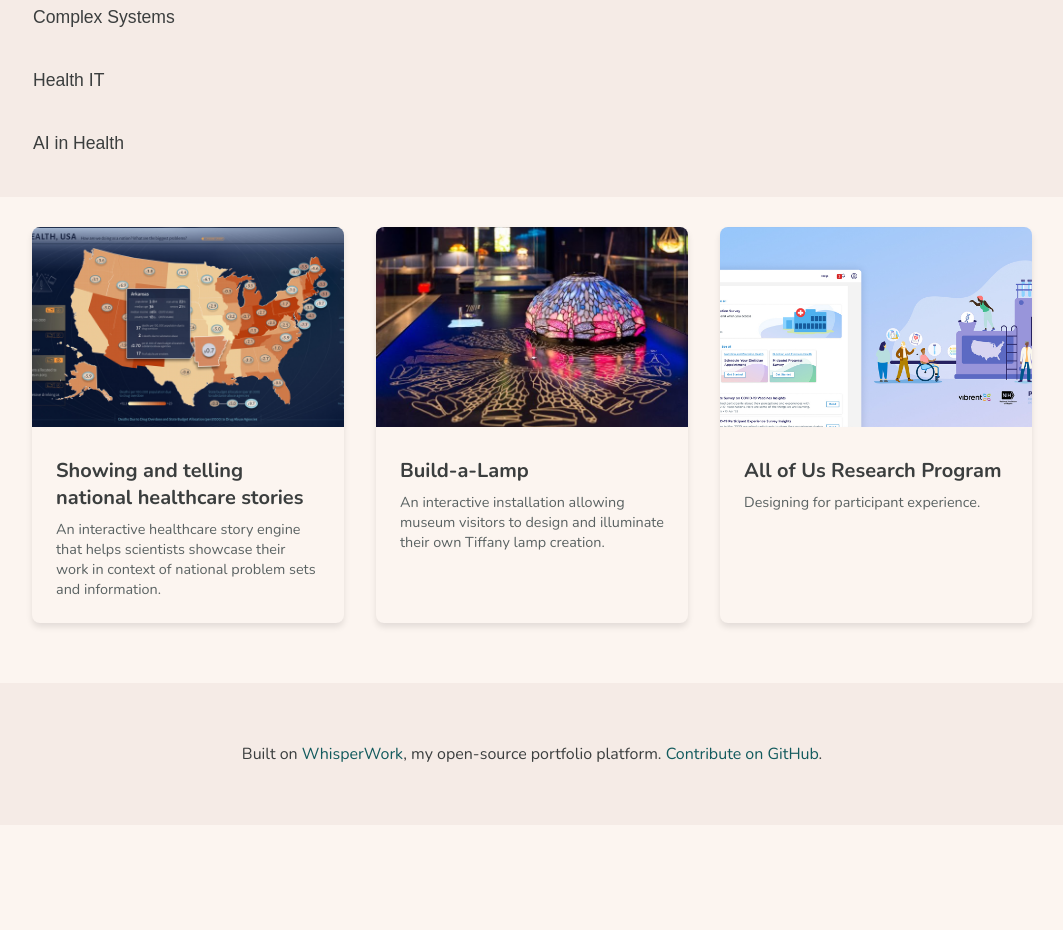
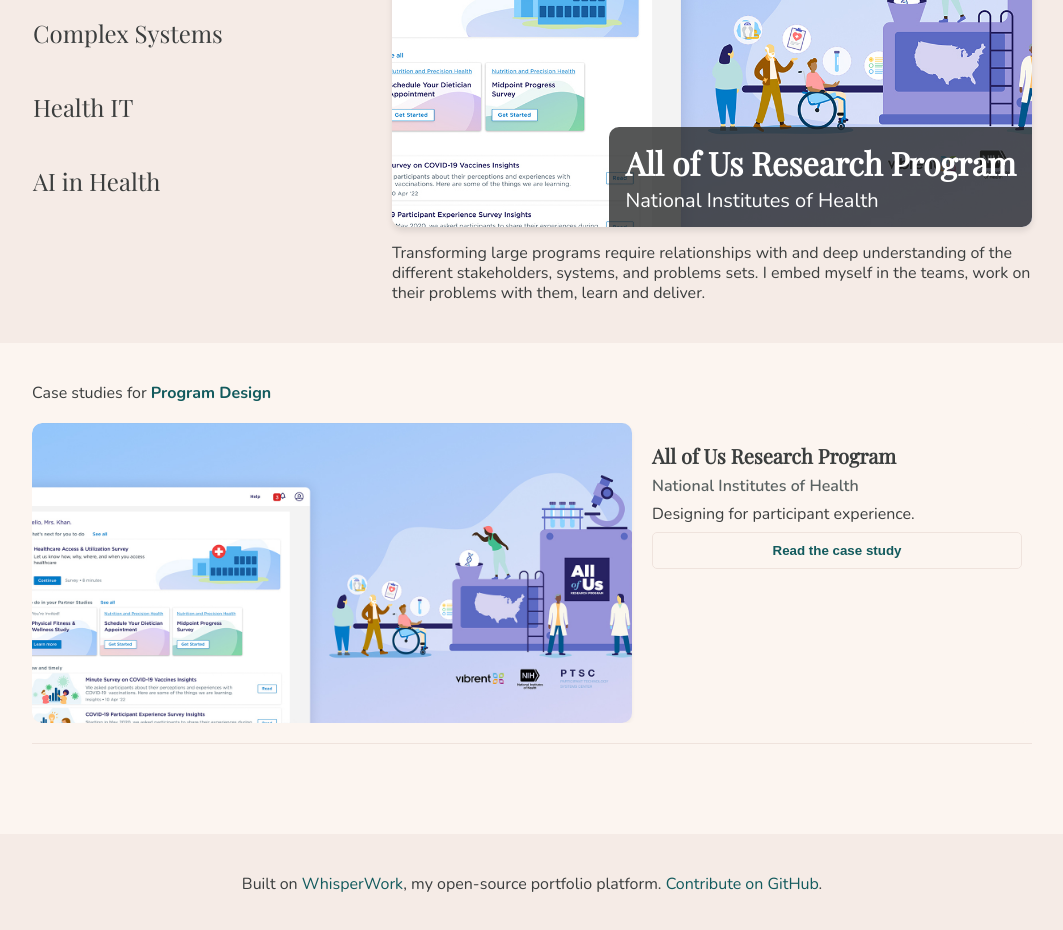
Before and after one commit to dreeves4321/whisperwork, a React (Create React App) app: page / in a window 1280 px wide. Shown: the part 440-1370 px from the top of the page, without its empty margins (108-1171 px from the left). Before the commit the page ends 1265 px from the top, so only its background shows below. Built offline with nearby package versions, Linux system fonts and the light colour scheme.

Commit message:
portfolio page is almost done. needs mild restructuring later. next: style the gallery modal

```diff
--- a/public/data/all_work.json
+++ b/public/data/all_work.json
@@ -9,7 +9,8 @@
       "interactive-experiences"
     ],
     "thumbnail": "healthcare-stories-1.jpg",
-    "date": "2023"
+    "date": "2023",
+    "client": "Mitre Corporation"
   },
   {
     "id": "build-a-lamp",
@@ -20,7 +21,8 @@
       "interactive-experiences"
     ],
     "thumbnail": "build-a-lamp-1.jpg",
-    "date": "2022"
+    "date": "2022",
+    "client": "New-York Historical Society"
   },
   {
     "id": "aou",
@@ -31,6 +33,7 @@
       "program-design"
     ],
     "thumbnail": "aou-1.jpg",
-    "date": "2020"
+    "date": "2020",
+    "client": "National Institutes of Health"
   }
 ]
--- a/src/components/Navigation.tsx
+++ b/src/components/Navigation.tsx
@@ -6,14 +6,14 @@
 
   return (
     <nav className="nav">
-      <div className="nav__container content-container">
+      <div className="nav__container">
         <ul className="nav__links">
           <li>
             <Link
               to="/"
               className={location.pathname === '/' ? 'active' : ''}
             >
-              Portfolio
+              Work
             </Link>
           </li>
           <li>
@@ -21,7 +21,7 @@
               to="/about"
               className={location.pathname === '/about' ? 'active' : ''}
             >
-              About
+              About Me
             </Link>
           </li>
           <li>
--- a/src/components/PortfolioItem.tsx
+++ b/src/components/PortfolioItem.tsx
@@ -11,19 +11,22 @@
   const itemContent = (
     <>
       <img
-        src={`/images/${item.thumbnail}`}
+        src={`${process.env.PUBLIC_URL}/images/${item.thumbnail}`}
         alt={item.title}
         className="portfolio-item__image"
       />
       <div className="portfolio-item__content">
-        <h3 className="portfolio-item__title">{item.title}</h3>
+        <h2 className="portfolio-item__title">{item.title}</h2>
+        <p className="portfolio-item__client">{item.client}</p>
         <p className="portfolio-item__description">{item.description}</p>
+        <button className="portfolio-item__button">Read the case study</button>
       </div>
+
     </>
   );
 
   return (
-    <div className="portfolio-item">
+    <div className="portfolio-item" >
       {item.type === 'case-study' ? (
         <Link to={`/case-study/${item.id}`}>{itemContent}</Link>
       ) : (
--- a/src/components/ThreadFilter.tsx
+++ b/src/components/ThreadFilter.tsx
@@ -7,6 +7,7 @@
   activeThread: string | null;
   onThreadSelect: (threadId: string | null) => void;
   workItems: WorkItem[];
+  onGalleryClick: (item: WorkItem) => void;
 }
 
 const ThreadFilter: React.FC<ThreadFilterProps> = ({
@@ -14,6 +15,7 @@
   activeThread,
   onThreadSelect,
   workItems,
+  onGalleryClick,
 }) => {
   // Find the featured work item for the active thread
   const getFeaturedItem = () => {
@@ -36,12 +38,7 @@
   return (
     <div className="thread-filter">
       <div className="thread-filter__buttons">
-        {/* <button
-          className={`thread-filter__button ${!activeThread ? 'thread-filter__button--active' : ''}`}
-          onClick={() => onThreadSelect(null)}
-        >
-          All
-        </button> */}
+        <p>There are several <b>threads</b> weaving through my work —</p>
         {threads.map((thread) => (
           <button
             key={thread.id}
@@ -58,7 +55,7 @@
 
         {featuredItem && (
           <div className="thread-filter__featured">
-            <PortfolioItem item={featuredItem} />
+            <PortfolioItem item={featuredItem} key={featuredItem.id} onGalleryClick={() => onGalleryClick(featuredItem)} />
           </div>
         )}
         {threadDescription && (
--- a/src/pages/Portfolio.tsx
+++ b/src/pages/Portfolio.tsx
@@ -43,6 +43,10 @@
             throw new Error('Threads data is not an array');
           }
           setThreads(threadsData);
+          // Set the first thread as active if there are any threads
+          if (threadsData.length > 0) {
+            setActiveThread(threadsData[0].id);
+          }
         } catch (parseError) {
           console.error('Error parsing threads JSON:', parseError);
           throw new Error(`Failed to parse threads JSON: ${parseError instanceof Error ? parseError.message : 'Unknown error'}`);
@@ -160,7 +164,7 @@
   }
 
   return (
-    <div className="page-container">
+    <div className="portfolio page-container">
       <div className="content-container personal-info">
           <h1>{personal.name}</h1>
           <p>{personal.descriptors.join(' · ')}</p>
@@ -172,22 +176,49 @@
           activeThread={activeThread}
           onThreadSelect={setActiveThread}
           workItems={workItems}
+          onGalleryClick={handleGalleryClick}
         />
       </div>
       <div className="content-container">
-        <div className="grid">
         {filteredItems.length === 0 ? (
           <p>No items to display</p>
         ) : (
-            filteredItems.map((item) => (
+          <>
+            {filteredItems.some(item => item.type === 'case-study') && (
+              <section className="portfolio-section portfolio-section--case-study">
+                <p>Case studies for <span className="thread-name">{threads.find(t => t.id === activeThread)?.name || 'all threads'}</span></p>
+                <div className="grid">
+                  {filteredItems
+                    .filter(item => item.type === 'case-study')
+                    .map((item) => (
                       <PortfolioItem
                         key={item.id}
                         item={item}
                         onGalleryClick={() => handleGalleryClick(item)}
                       />
-            ))
+                    ))}
+                </div>
+              </section>
             )}
+            <hr className="portfolio-divider" />
+            {filteredItems.some(item => item.type === 'gallery') && (
+              <section className="portfolio-section portfolio-section--gallery">
+                <p>Gallery of <span className="thread-name">{threads.find(t => t.id === activeThread)?.name || 'all threads'}</span></p>
+                <div className="grid">
+                  {filteredItems
+                    .filter(item => item.type === 'gallery')
+                    .map((item) => (
+                      <PortfolioItem
+                        key={item.id}
+                        item={item}
+                        onGalleryClick={() => handleGalleryClick(item)}
+                      />
+                    ))}
                 </div>
+              </section>
+            )}
+          </>
+        )}
         {selectedGalleryItem && (
           <GalleryModal
             item={selectedGalleryItem}
--- a/src/styles/main.scss
+++ b/src/styles/main.scss
@@ -24,8 +24,8 @@
 $font-size-large: calc(20 / 16 * 1rem);
 $font-size-hsmall: calc(20 / 16 * 1rem);
 $font-size-hmedium: calc(24 / 16 * 1rem);
-$font-size-hlarge: calc(36 / 16 * 1rem);
-$font-size-hxl: calc(48 / 16 * 1rem);
+$font-size-hlarge: calc(32 / 16 * 1rem);
+$font-size-hxlarge: calc(48 / 16 * 1rem);
 
 // Spacing
 $spacing-unit: 10px;
@@ -38,7 +38,7 @@
 // main layout
 $content-width: 1100px;
 $content-hpadding: $spacing-unit-5;
-$content-vpadding: $spacing-unit-3;
+$content-vpadding: $spacing-unit-4;
 
 // Breakpoints - let's use one for now
 $tablet: 768px;
@@ -64,13 +64,47 @@
   background-color: $surface-color-light;
   color: $text-color-dark;
   font-weight: $font-weight-normal;
-  line-height: normal;
+  line-height: 125%;
+  font-size: $font-size-medium;
 }
 
-h1, h2, h3, h4, h5, h6 {
+
+strong, b{
+  font-weight: $font-weight-semibold;
+}
+
+h1, h2, h3{
   color: $text-color-dark;
-  margin-bottom: 1rem;
+  font-family: $font-family-serif;
 }
+
+h1 {
+  font-size: $font-size-hxlarge;
+  font-weight: $font-weight-semibold;
+  line-height: 125%;
+}
+
+h2 {
+  font-size: $font-size-hlarge;
+  font-weight: $font-weight-bold;
+  line-height: 125%;
+}
+
+h3 {
+  font-size: $font-size-hmedium;
+  font-weight: $font-weight-semibold;
+  line-height: 125%;
+}
+
+h4 {
+  font-size: $font-size-hsmall;
+  font-weight: $font-weight-semibold;
+  color: $text-color-dark;
+  font-family: $font-family-sans-serif;
+  line-height: 125%;
+}
+
+
 
 a {
   color: $accent-color-dark;
@@ -102,15 +136,192 @@
   }
 }
 
-.grid {
-  display: grid;
-  grid-template-columns: repeat(auto-fill, minmax(300px, 1fr));
-  gap: 2rem;
+
+
+// Pages
+.portfolio{
+  .portfolio-section{
+    p{
+      margin-bottom: $spacing-unit-2;
+    }
+
+    .thread-name{
+      font-weight: $font-weight-bold;
+      color: $accent-color-dark;
+    }
+
+    .grid {
+      display: flex;
+      flex-wrap: wrap;
+      gap: 2rem;
+
+      > * {
+        flex: 1 1 300px;
+        min-width: 300px;
+        max-width: 500px;
+      }
+    }
+
+  }
+
+  .portfolio-divider{
+    margin: $spacing-unit-2 0;
+    border: 0;
+    border-top: 1px solid $surface-color-line;
+  }
+
+  // Portfolio items
+  .portfolio-item {
+    position: relative;
+    overflow: hidden;
+    aspect-ratio: 1.5;
+    border-radius: 10px;
+    background-color: $surface-color-light;
+    box-shadow: 0 4px 6px rgba(0, 0, 0, 0.1);
+    transition: transform 0.2s ease;
+
+    &:hover {
+      transform: scale(0.99);
+    }
+
+    &__image {
+      width: 100%;
+      height: 100%;
+      object-fit: cover;
+    }
+
+    &__content {
+      padding: 1rem;
+      position: absolute;
+      border-top-left-radius: 10px;
+      bottom: 0;
+      right: 0;
+      width: auto;
+      background-color: $surface-color-shader;
+      color: $text-color-contrast;
+      max-width: 90%;
+      max-height: 66%;
+    }
+
+    h2 {
+      color: $text-color-contrast;
+    }
+
+    &__title {
+      margin-bottom: 0.5rem;
+    }
+
+    &__client {
+      font-size: $font-size-large;
+    }
+
+    &__description {
+      display: none;
+    }
+
+    &__button{
+      display: none;
+    }
+  }
+
+  // Case study specific grid and portfolio item styles
+  .portfolio-section--case-study {
+    .grid{
+      display: block;
+    }
+
+    .portfolio-item {
+      max-width: 100%;
+      box-shadow: none;
+      aspect-ratio: auto;
+
+      &:hover {
+        transform: none;
+        box-shadow: none;
+      }
+
+      a {
+        display: flex;
+        align-items: flex-start;
+        gap: 10px;
+        align-self: stretch;
+        flex-direction: row;
+        height: 300px;
+      }
+
+      &__image{
+        width: 60%;
+        height: 100%;
+        object-fit: cover;
+        border-radius: 10px;
+        box-shadow: 0 2px 4px rgba(0, 0, 0, 0.05);
+        transition: transform 0.2s ease;
+
+        &:hover {
+          transform: scale(0.99);
+        }
+
+      }
+
+      &__content {
+        width: 40%;
+        background: none;
+        min-width: 350px;
+        max-height: none;
+        position: relative;
+        border-radius: 0;
+        padding: $spacing-unit-2 $spacing-unit;
+        color: $text-color-dark;
+      }
+
+      h2{
+        font-size: $font-size-large;
+        color: $text-color-dark;
+      }
+
+      &__title {
+        font-size: $font-size-hmedium;
+        margin-bottom: 0.5rem;
+      }
+
+      &__client {
+        font-size: $font-size-medium;
+        color: $text-color-light;
+        font-weight: $font-weight-semibold;
+        margin-bottom: 0.5rem;
+      }
+
+      &__description {
+        display: block;
+        margin-bottom: 0.5rem;
+        font-size: $font-size-medium;
+      }
+
+      &__button{
+        display: block;
+        width: 100%;
+        background: none;
+        border: 1px solid $surface-color-line;
+        color: $accent-color-dark;
+        font-weight: $font-weight-semibold;
+        padding: $spacing-unit $spacing-unit;
+        border-radius: 5px;
+        text-align: center;
+        transition: background-color 0.2s ease, color 0.2s ease;
+
+        &:hover {
+          color: $text-color-dark;
+          background-color: rgba($accent-color-light, 0.2);
+        }
+
+      }
+    }
+  }
 }
 
 // Components
 .nav {
-  padding: 15px 0 10px 0;
+  padding: 15px $content-hpadding 15px $content-hpadding;
   background-color: $surface-color-mid;
   width: 100%;
   top: 0;
@@ -160,46 +371,20 @@
 
 // footer
 .footer {
-  padding: 30px 0;
+  padding: 0px 0;
   background-color: $surface-color-mid;
   width: 100%;
   bottom: 0;
   text-align: center;
+
 }
 
-// Portfolio items
-.portfolio-item {
-  position: relative;
-  overflow: hidden;
-  border-radius: 8px;
-  background-color: $surface-color-light;
-  box-shadow: 0 4px 6px rgba(0, 0, 0, 0.1);
-  transition: transform 0.3s ease;
+// Personal info
+.personal-info {
+  padding-top: 0;
+}
 
-  &:hover {
-    transform: translateY(-5px);
-  }
 
-  &__image {
-    width: 100%;
-    height: 200px;
-    object-fit: cover;
-  }
-
-  &__content {
-    padding: 1.5rem;
-  }
-
-  &__title {
-    font-size: 1.25rem;
-    margin-bottom: 0.5rem;
-  }
-
-  &__description {
-    font-size: 0.9rem;
-    color: $text-color-light;
-  }
-}
 
 // Modal
 .modal {
@@ -239,15 +424,22 @@
 .thread-filter {
   max-width: $content-width;
   display: flex;
-  gap: $spacing-unit-3;
+  gap: $spacing-unit-4;
   margin: 0 auto;
-  padding: $spacing-unit-3 $content-hpadding;
+  padding: $content-vpadding $content-hpadding;
+
 
   &__buttons {
     display: flex;
     flex-direction: column;
     gap: 1rem;
     width: 320px;
+
+    p {
+      font-size: $font-size-medium;
+      font-weight: $font-weight-normal;
+      color: $text-color-light;
+    }
   }
 
   &__button {
@@ -256,11 +448,13 @@
     border: 1px solid transparent;
     border-radius: 4px;
     background: none;
-    color: $text-color-dark;
     cursor: pointer;
     transition: border-color 0.3s ease, background-color 0.3s ease, color 0.3s ease;
     text-align: left;
-    font-size: 1.1rem;
+    color: $text-color-dark;
+    font-size: $font-size-hmedium;
+    font-weight: $font-weight-normal;
+    font-family: $font-family-serif;
     box-sizing: border-box;
 
     &:hover:not(.thread-filter__button--active) {
--- a/src/types/index.ts
+++ b/src/types/index.ts
@@ -13,6 +13,7 @@
   threads: string[];
   thumbnail: string;
   date: string;
+  client: string;
 }
 
 export interface GalleryItem extends WorkItem {
@@ -23,7 +24,6 @@
 
 export interface CaseStudy extends WorkItem {
   type: 'case-study';
-  client: string;
   problem: string;
   solution: string;
   results: string;
```
Also changed, not shown: public/icons/star.png (added). Lines whose indentation alone changed are shown as unchanged.
